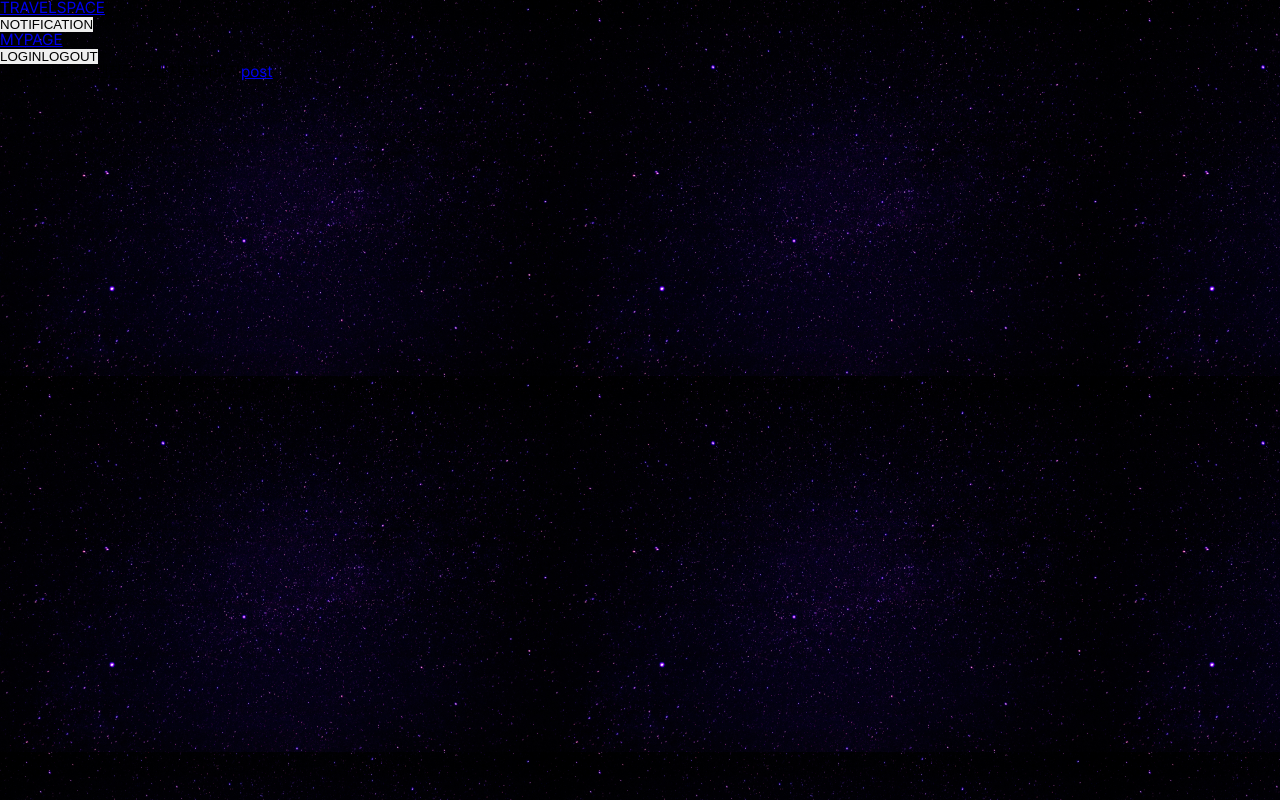
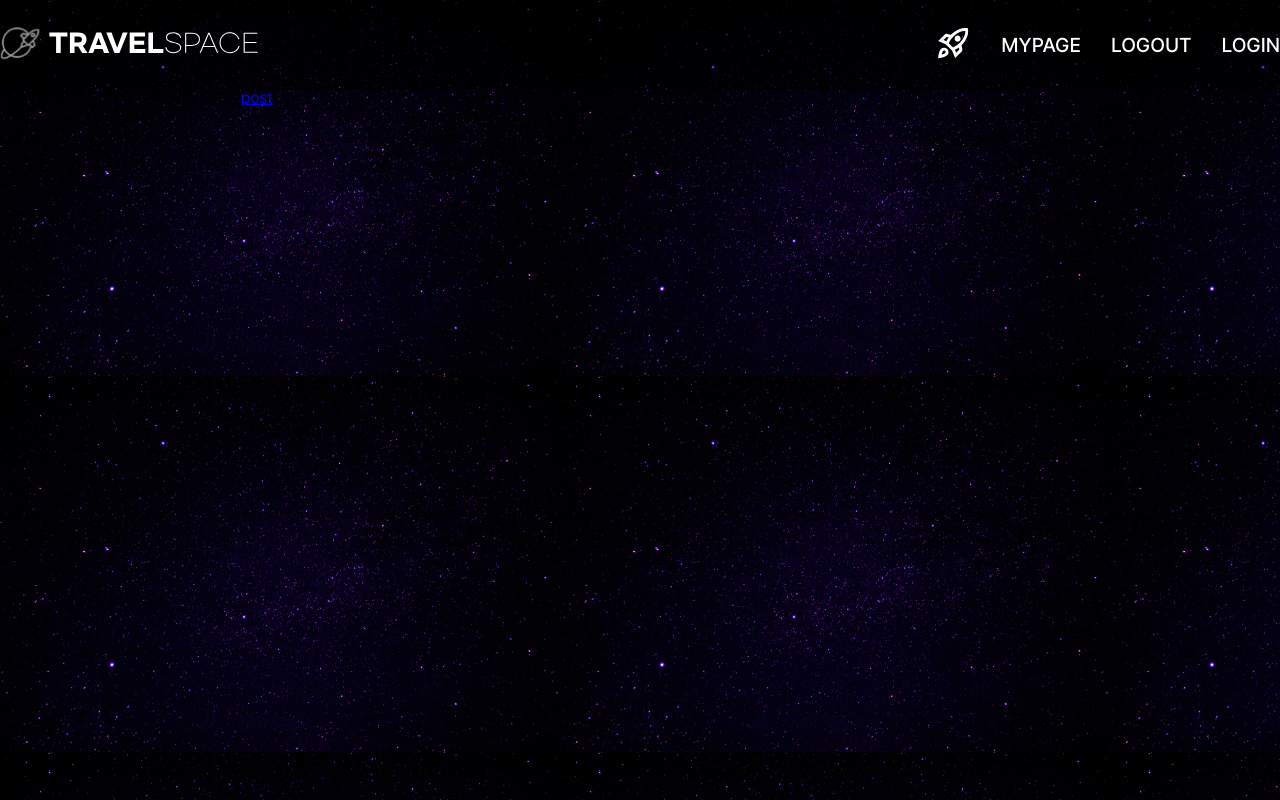
Before and after one commit to Travel-Space/client, a Next.js app: page / in a window 1280 px wide. Built offline with nearby package versions, Linux system fonts and the light colour scheme.

Commit message:
design: Header 퍼블리싱 완료

```diff
--- /dev/null
+++ b/src/components/layout/Header/index.styled.ts
@@ -0,0 +1,28 @@
+import styled from "styled-components";
+import { bodyContainer, flexCenter, flexSpaceBetweenCenter } from "@/styles/common";
+
+export const Wrap = styled.header`
+  height: 90px;
+  background-color: rgba(0, 0, 0, 0.5);
+  a,
+  button {
+    text-decoration: none;
+    background: none;
+    color: ${({ theme }) => theme.PALETTE.white};
+    font-size: ${({ theme }) => theme.FONT_SIZE.big};
+    // 너무 두꺼우면 원래대로 바꿀 예정
+    font-family: ${({ theme }) => theme.FONT_WEIGHT.semiBold};
+    cursor: pointer;
+  }
+  ${flexCenter}
+`;
+
+export const Container = styled.div`
+  ${bodyContainer}
+  ${flexSpaceBetweenCenter}
+`;
+
+export const List = styled.ul`
+  gap: 30px;
+  ${flexCenter}
+`;
--- a/src/components/layout/Header/index.tsx
+++ b/src/components/layout/Header/index.tsx
@@ -1,25 +1,33 @@
 import Link from "next/link";
+import * as S from "./index.styled";
 
 export default function Header() {
   return (
-    <header>
-      <div>
+    <S.Wrap>
+      <S.Container>
         <Link href="/">
-          <span>TRAVEL</span>SPACE
+          <img src="/assets/img/icons/logo.svg" />
         </Link>
-        <ul>
+        <S.List>
+          {/* 회원 */}
           <li>
-            <button type="button">NOTIFICATION</button>
+            <button type="button">
+              <img src="/assets/img/icons/notification.svg" />
+              {/* <img src="/assets/img/icons/notifications.svg" /> */}
+            </button>
           </li>
           <li>
             <Link href="/mypage">MYPAGE</Link>
           </li>
           <li>
-            <button type="button">LOGIN</button>
             <button type="button">LOGOUT</button>
           </li>
-        </ul>
-      </div>
-    </header>
+          {/* 비회원 */}
+          <li>
+            <button type="button">LOGIN</button>
+          </li>
+        </S.List>
+      </S.Container>
+    </S.Wrap>
   );
 }
```
